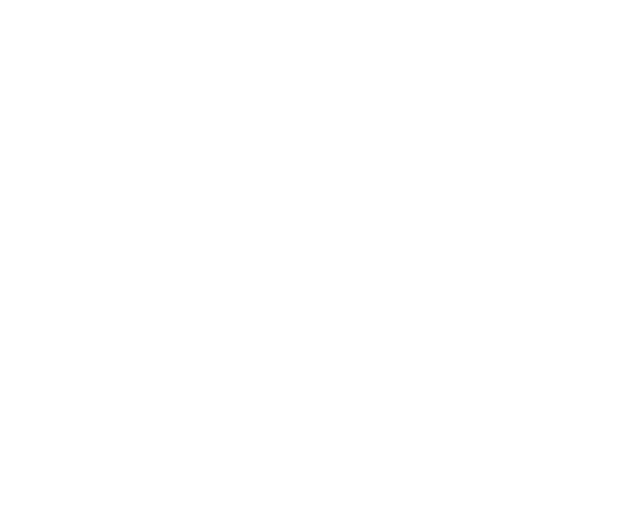
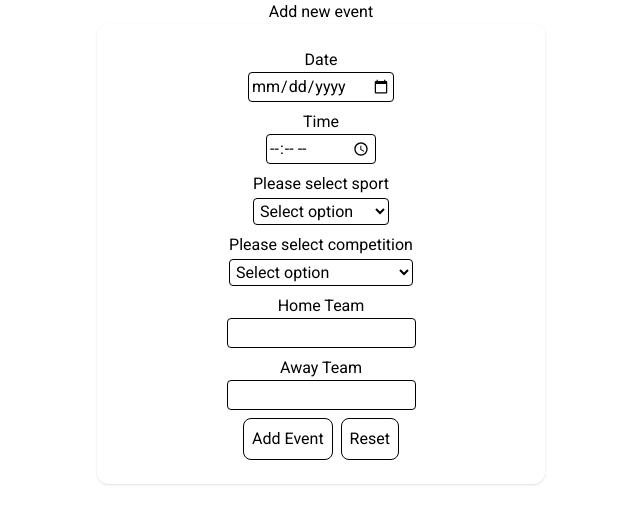
Before and after one commit to ZajacMateusz1/Sportradar, a React (Vite) app: page /events/add-event in a window 1280 px wide. Shown: the top 524 px of the page, without its empty margins (319-959 px from the left). Built offline with nearby package versions, Linux system fonts and the light colour scheme.

Commit message:
Add AddEventPage and form with input components, simplify data model

```diff
--- /dev/null
+++ b/src/components/shared/Button.tsx
@@ -0,0 +1,15 @@
+import type { ButtonHTMLAttributes } from "react";
+
+interface ButtonProps extends ButtonHTMLAttributes<HTMLButtonElement> {
+  children: string;
+}
+export default function Button({ children, ...props }: ButtonProps) {
+  return (
+    <button
+      className="border border-black p-2 rounded-lg cursor-pointer"
+      {...props}
+    >
+      {children}
+    </button>
+  );
+}
--- /dev/null
+++ b/src/components/shared/InputElement.tsx
@@ -0,0 +1,27 @@
+import type { InputHTMLAttributes } from "react";
+interface InputElementProps extends InputHTMLAttributes<HTMLInputElement> {
+  children: string;
+  name: string;
+  type: string;
+}
+export default function InputElement({
+  children,
+  type,
+  name,
+  ...props
+}: InputElementProps) {
+  return (
+    <div className="flex flex-col">
+      <label className="text-center" htmlFor={name}>
+        {children}
+      </label>
+      <input
+        className="text-center border border-black rounded p-0.5"
+        type={type}
+        name={name}
+        id={name}
+        {...props}
+      />
+    </div>
+  );
+}
--- /dev/null
+++ b/src/components/shared/SelectElement.tsx
@@ -0,0 +1,36 @@
+import type { SelectHTMLAttributes } from "react";
+
+interface SelectElementProps extends SelectHTMLAttributes<HTMLSelectElement> {
+  name: string;
+  label: string;
+  options: string[];
+}
+export default function SelectElement({
+  name,
+  label,
+  options,
+  ...props
+}: SelectElementProps) {
+  return (
+    <div className="flex flex-col gap-0.5">
+      <label className="text-center" htmlFor={name}>
+        {label}
+      </label>
+      <select
+        name={name}
+        id={name}
+        {...props}
+        className="border border-black rounded p-0.5"
+      >
+        <option value="" hidden>
+          Select option
+        </option>
+        {options.map((option) => (
+          <option value={option} key={option}>
+            {option}
+          </option>
+        ))}
+      </select>
+    </div>
+  );
+}
--- /dev/null
+++ b/src/pages/AddEventPage.tsx
@@ -0,0 +1,70 @@
+import { useContext } from "react";
+import { v4 as uuidv4 } from "uuid";
+import EventsContext from "../store/events-context";
+import InputElement from "../components/shared/InputElement";
+import SelectElement from "../components/shared/SelectElement";
+import Button from "../components/shared/Button";
+export default function AddEventPage() {
+  const { handleAddEvent } = useContext(EventsContext);
+  const handleSubmit = (e: React.SubmitEvent<HTMLFormElement>) => {
+    e.preventDefault();
+    const formData = new FormData(e.currentTarget);
+    const values = Object.fromEntries(formData.entries()) as Record<
+      string,
+      string
+    >;
+    handleAddEvent({
+      id: uuidv4(),
+      sport: values.sport,
+      date: values.date,
+      time: values.time,
+      homeTeamName: values.homeTeamName,
+      awayTeamName: values.awayTeamName,
+      competitionName: values.competitionName,
+    });
+  };
+  return (
+    <div className="wrapper text-center">
+      <h1>Add new event</h1>
+      <form
+        onSubmit={handleSubmit}
+        className="flex flex-col items-center gap-2 max-w-md mx-auto p-6 bg-grey rounded-xl shadow"
+      >
+        <InputElement name="date" type="date" required>
+          Date
+        </InputElement>
+        <InputElement name="time" type="time" required>
+          Time
+        </InputElement>
+        <SelectElement
+          name="sport"
+          label="Please select sport"
+          options={["Football", "Basketball", "Volleyball"]}
+          required
+        />
+        <SelectElement
+          name="competitionName"
+          label="Please select competition"
+          options={[
+            "Champions League",
+            "League",
+            "National Cup",
+            "Friendly match",
+          ]}
+          required
+        />
+        <InputElement name="homeTeamName" type="text" required>
+          Home Team
+        </InputElement>
+
+        <InputElement name="awayTeamName" type="text" required>
+          Away Team
+        </InputElement>
+        <div className="buttons flex gap-2">
+          <Button type="submit">Add Event</Button>
+          <Button type="reset">Reset</Button>
+        </div>
+      </form>
+    </div>
+  );
+}
--- a/src/router/router.tsx
+++ b/src/router/router.tsx
@@ -2,6 +2,7 @@
 import RootLayout from "../pages/RootLayout";
 import CalendarPage from "../pages/CalendarPage";
 import EventDetailsPage from "../pages/EventDetailsPage";
+import AddEventPage from "../pages/AddEventPage";
 const router = createBrowserRouter([
   {
     path: "/",
@@ -18,6 +19,10 @@
             path: ":eventID",
             element: <EventDetailsPage />,
           },
+          {
+            path: "add-event",
+            element: <AddEventPage />,
+          },
         ],
       },
     ],
--- a/src/utils/transformRawData.ts
+++ b/src/utils/transformRawData.ts
@@ -5,15 +5,10 @@
   const transformedEvents: TransformedEventType[] = events.map((event) => ({
     id: uuidv4(),
     sport: event.sport,
-    status: event.status,
     date: event.dateVenue,
     time: event.timeVenueUTC,
     homeTeamName: event.homeTeam?.name || "Unknown",
     awayTeamName: event.awayTeam?.name || "Unknown",
-    result: {
-      homeGoals: event.result?.homeGoals ?? 0,
-      awayGoals: event.result?.awayGoals ?? 0,
-    },
     competitionName: event.originCompetitionName,
   }));
 
--- a/src/utils/types.ts
+++ b/src/utils/types.ts
@@ -5,12 +5,7 @@
   sport: string;
   date: string;
   time: string;
-  status: string;
   homeTeamName: string;
   awayTeamName: string;
-  result: {
-    homeGoals: number;
-    awayGoals: number;
-  };
   competitionName: string;
 };
```
